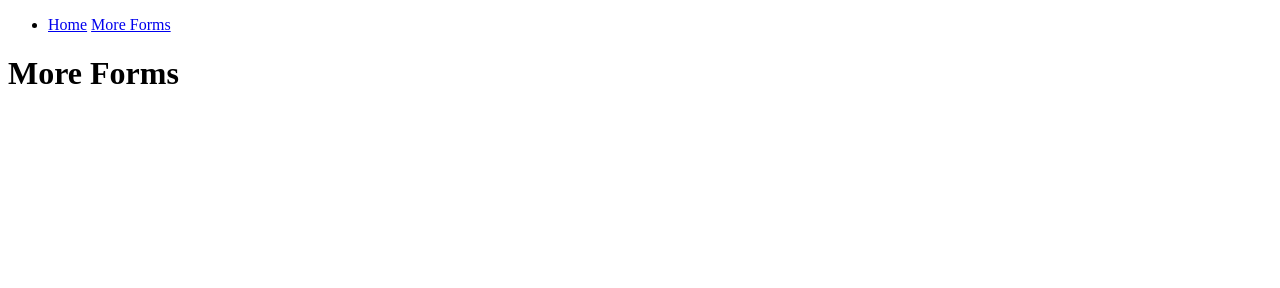
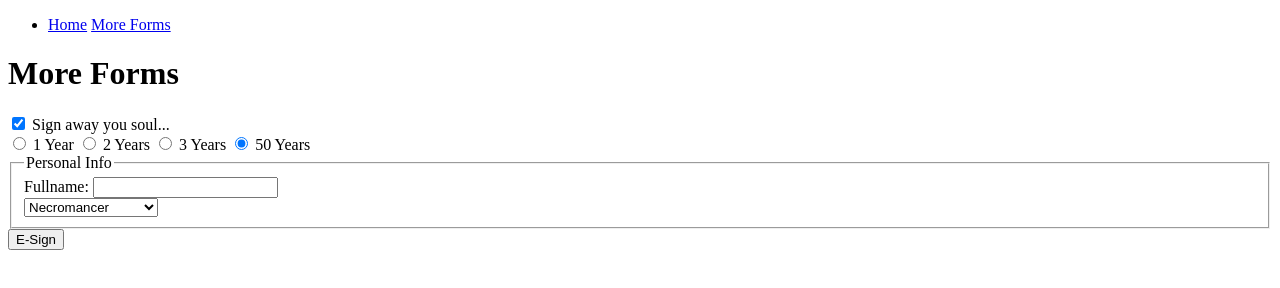
Before and after one commit to maxpeg8/mpegram-I210, a plain HTML site: page week3/moreforms.html in a window 1280 px wide. Drawn offline with Linux system fonts and the light colour scheme.

Commit message:
zybooks labs and start of week 4 in class

```diff
--- a/week3/moreforms.html
+++ b/week3/moreforms.html
@@ -15,5 +15,79 @@
       </ul>
     </nav>
     <h1>More Forms</h1>
+    <form action="moreforms.html" method="get">
+      <div>
+        <input
+          type="checkbox"
+          name="soulContract"
+          id="soulContract"
+          value="signed"
+          checked
+        />
+        <label for="soulContract">Sign away you soul...</label>
+      </div>
+      <div>
+        <input
+          type="radio"
+          name="lengthContract"
+          id="lengthContract1"
+          value="1"
+        />
+        <label for="lengthContract1">1 Year</label>
+        <input
+          type="radio"
+          name="lengthContract"
+          id="lengthContract2"
+          value="2"
+        />
+        <label for="lengthContract2">2 Years</label>
+        <input
+          type="radio"
+          name="lengthContract"
+          id="lengthContract3"
+          value="3"
+        />
+        <label for="lengthContract3">3 Years</label>
+        <input
+          type="radio"
+          name="lengthContract"
+          id="lengthContract50"
+          value="50"
+          checked
+        />
+        <label for="lengthContract50">50 Years</label>
+      </div>
+
+      <fieldset>
+        <legend>Personal Info</legend>
+        <div>
+          <label for="fullName">Fullname:</label>
+          <input
+            type="text"
+            name="fullName"
+            id="fullName"
+            required
+            list="commonNames"
+          />
+          <datalist id="commonNames">
+            <option value="Scrappy">Scrappy</option>
+            <option value="Dave">Dave</option>
+            <option value="Joe Random">Joe Random</option>
+          </datalist>
+        </div>
+        <div>
+          <select name="title" id="title">
+            <option value="Necromancer">Necromancer</option>
+            <option value="Jester">Jester</option>
+            <option value="Mafia">Mafia</option>
+            <option value="DudeNamedDave">Dude named Dave</option>
+          </select>
+        </div>
+      </fieldset>
+
+      <div>
+        <input type="submit" value="E-Sign" />
+      </div>
+    </form>
   </body>
 </html>
--- /dev/null
+++ b/week4/css/styles.css
@@ -0,0 +1,3 @@
+p {
+  color: red;
+}
```
Also changed, not shown: week4/index.html (added, +19 -0 lines), zybooks/lab2_12.html (added, +50 -0 lines).
